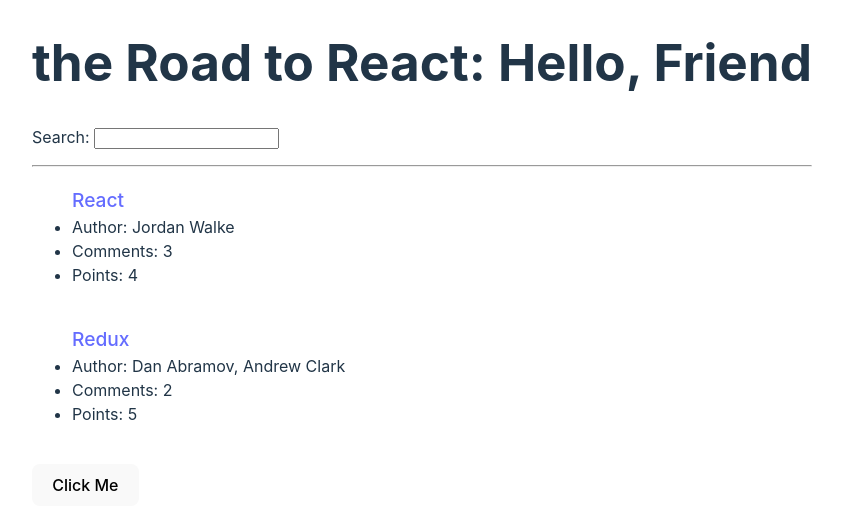
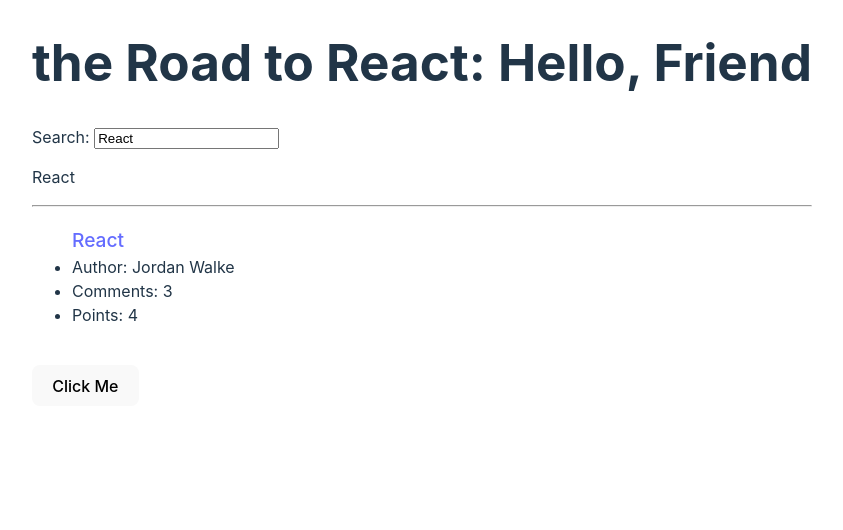
Before and after one commit to Pisotski/hacker-stories, a React (Vite) app: page / in a window 1280 px wide. Shown: the top 530 px of the page, without its empty margins (218-1061 px from the left). Built offline with nearby package versions, Linux system fonts and the light colour scheme.

Commit message:
useEffect + custom hook

```diff
--- a/src/App.tsx
+++ b/src/App.tsx
@@ -1,4 +1,4 @@
-import { FC, useState, ChangeEvent } from "react";
+import { FC, useState, useEffect, ChangeEvent } from "react";
 import "./App.css";
 
 interface Header {
@@ -30,6 +30,14 @@
 	greeting: "Hello, Friend",
 };
 
+const userStorageState = (key: string, initialState: string) => {
+	const [value, setValue] = useState(localStorage.getItem(key) ?? initialState);
+	useEffect(() => {
+		localStorage.setItem(key, value);
+	}, [value, key]);
+	return [value, setValue] as const;
+};
+
 const App: FC = () => {
 	const stories: Story[] = [
 		{
@@ -50,10 +58,11 @@
 		},
 	];
 
-	const [searchTerm, setSearchTerm] = useState("");
+	const [searchTerm, setSearchTerm] = userStorageState("search", "React");
 
 	const handleSearch = (e: ChangeEvent<HTMLInputElement>) => {
-		setSearchTerm(e.target.value);
+		const { value } = e.target;
+		setSearchTerm(value);
 	};
 
 	const searchedStories = stories.filter((story) =>
```
